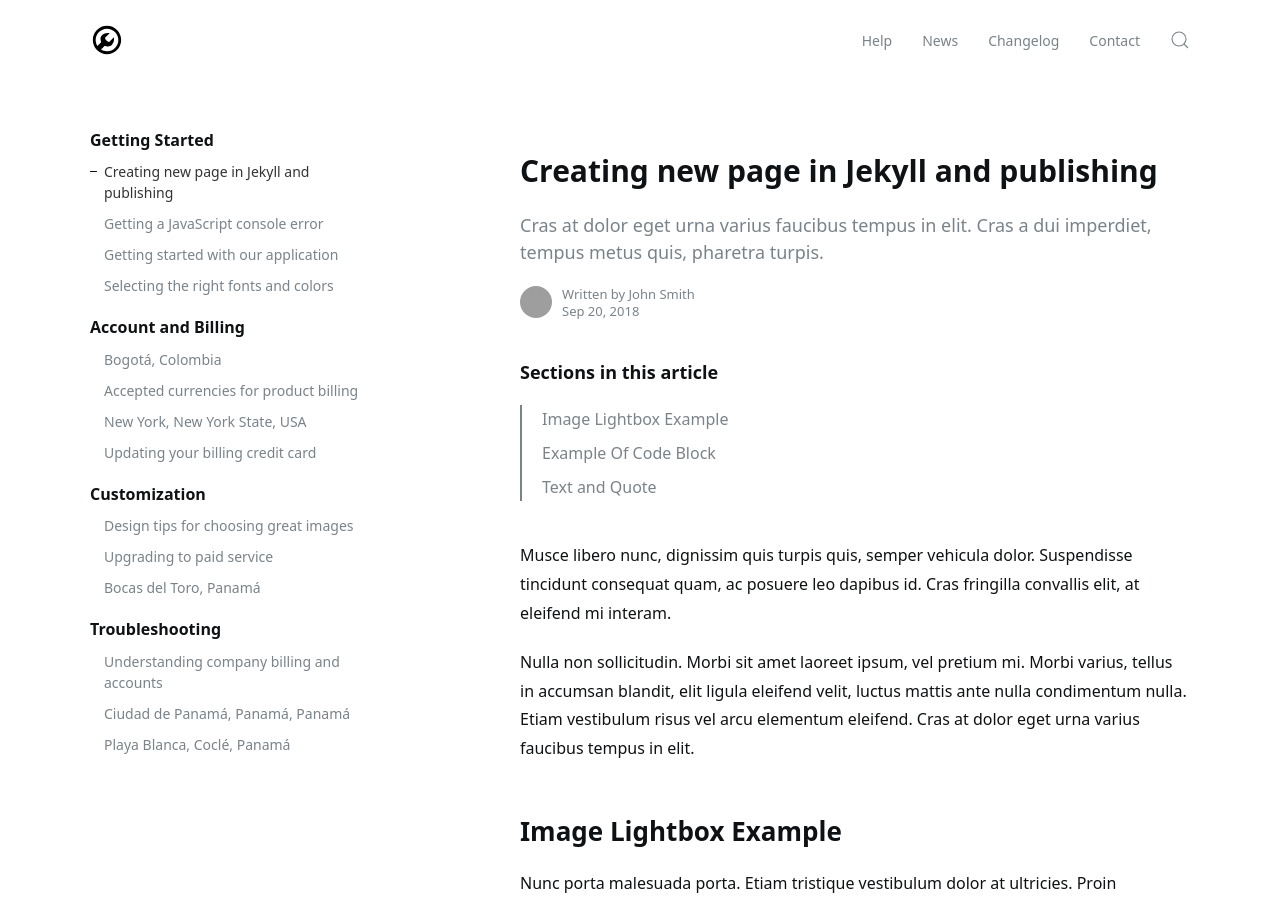
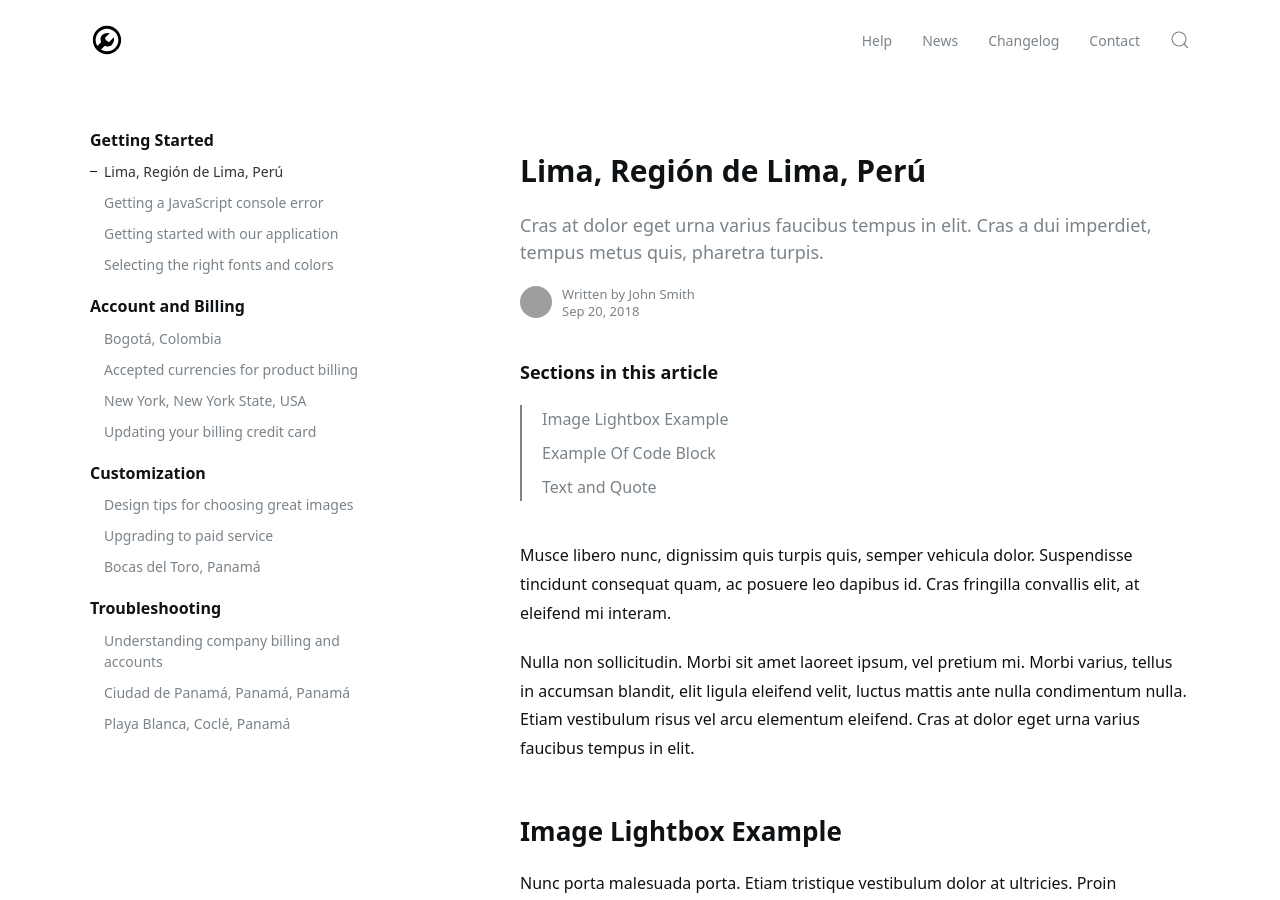
Before and after one commit to jelmii/jelmii.github.io, a Jekyll site: the page built from _docs/home.md, in a window 1280 px wide and 900 px high. Built offline with Jekyll 4.4.1, drawn with Linux system fonts in a browser that asks for light colours; grey boxes are pictures that could not be loaded.

Commit message:
Update home.md

```diff
--- a/_docs/home.md
+++ b/_docs/home.md
@@ -1,6 +1,6 @@
 ---
 layout: doc
-title: Creating new page in Jekyll and publishing
+title: Lima, Región de Lima, Perú
 subtitle: Cras at dolor eget urna varius faucibus tempus in elit. Cras a dui imperdiet, tempus metus quis, pharetra turpis.
 tags: featured othertag
 ---
```
